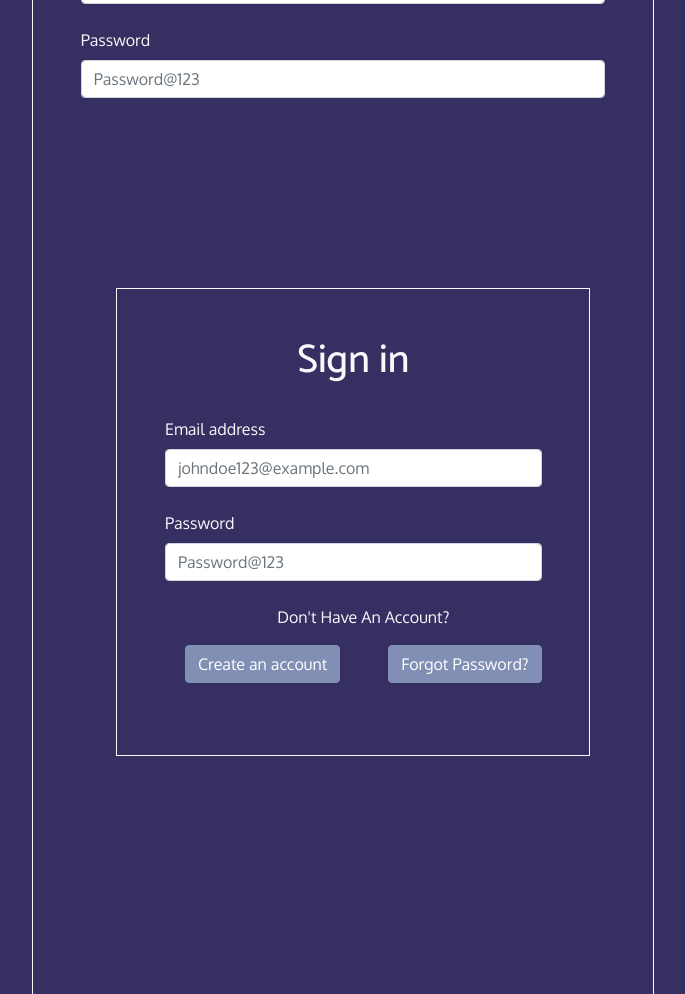
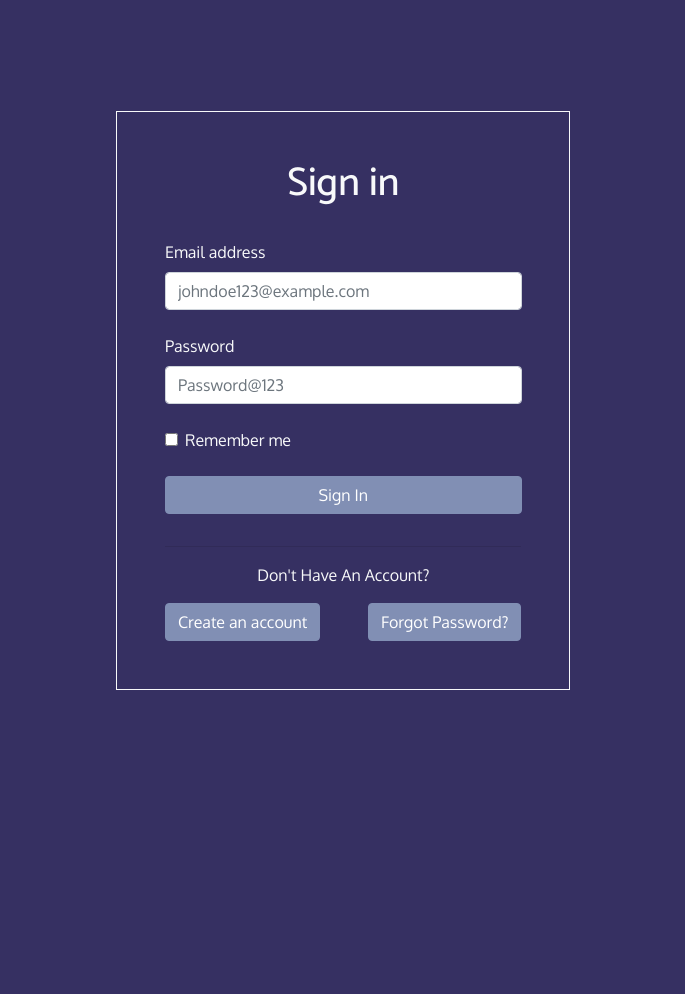
Before and after one commit to STEAM-Center-NYC/viobot, a plain HTML site: page sign-in-page.html in a window 1280 px wide. Shown: the whole page, without its empty margins (297-982 px from the left). After the commit the page ends 800 px from the top, so only its background shows below. Drawn offline with nearby package versions, Linux system fonts and the light colour scheme.

Commit message:
fixed signin page for real

```diff
--- a/sign-in-page.html
+++ b/sign-in-page.html
@@ -16,23 +16,6 @@
   rel="stylesheet"
   href="https://cdnjs.cloudflare.com/ajax/libs/animate.css/4.1.1/animate.min.css"
 />
-
-</head>
-  <body>
-    <div class="container-lg d-flex justify-content-center align-items-center vh-100 bg-primary">
-        <div class="border border-light p-5 animate__animated animate__fadeInUp">
-            <h1 class="text-center text-light">Sign in</h1>
-            <br>
-            <div class="mb-4 text-light">
-                <label for="exampleFormControlInput1" class="form-label">Email address</label>
-                <input type="email" class="form-control border-primary-subtle" id="exampleFormControlInput1" placeholder="johndoe123@example.com" required>
-            </div>
-            <div class="mb-4 text-light">
-                <label for="exampleFormControlInput1" class="form-label">Password</label>
-                <input type="password" class="form-control border-primary-subtle" id="exampleFormControlInput2" placeholder="Password@123">
-            </div>
-            <div class="form-check mb-4 text-light">
-
 <script src="https://cdnjs.cloudflare.com/ajax/libs/wow/1.1.2/wow.min.js"></script>
 <script>
         var wow = new WOW({
@@ -56,8 +39,14 @@
                 <input type="password" class="form-control border-primary-subtle" id="exampleFormControlInput2" placeholder="Password@123">
             </div>
             <div class="form-check mb-4 text-light wow animate__animated animate__backInDown" data-wow-delay="1.5s">
+                <input class="form-check-input" type="checkbox" value="" id="flexCheckDefault">
+                <label class="form-check-label" for="flexCheckDefault">
+                    Remember me
+                </label>
+            </div>
+            <button type="button" class="btn btn-secondary w-100 mb-3 wow animate__animated animate__zoomIn" data-wow-delay="2s">Sign In</button>
+            <hr>
             <p class="text-center text-light wow animate__animated animate__flipInX" data-wow-delay="0.2s">Don't Have An Account?</p>
-
             <div class="d-flex justify-content-between">
                 <a href="sign-up-page.html" class="btn btn-secondary mr-4 wow animate__animated animate__backInUp" data-wow-delay="2.5s">Create an account</a>
                 <a href="forgot-password-page.html"  class="btn btn-secondary ml-4 wow animate__animated animate__backInDown" data-wow-delay="3s">Forgot Password?</a>
```
